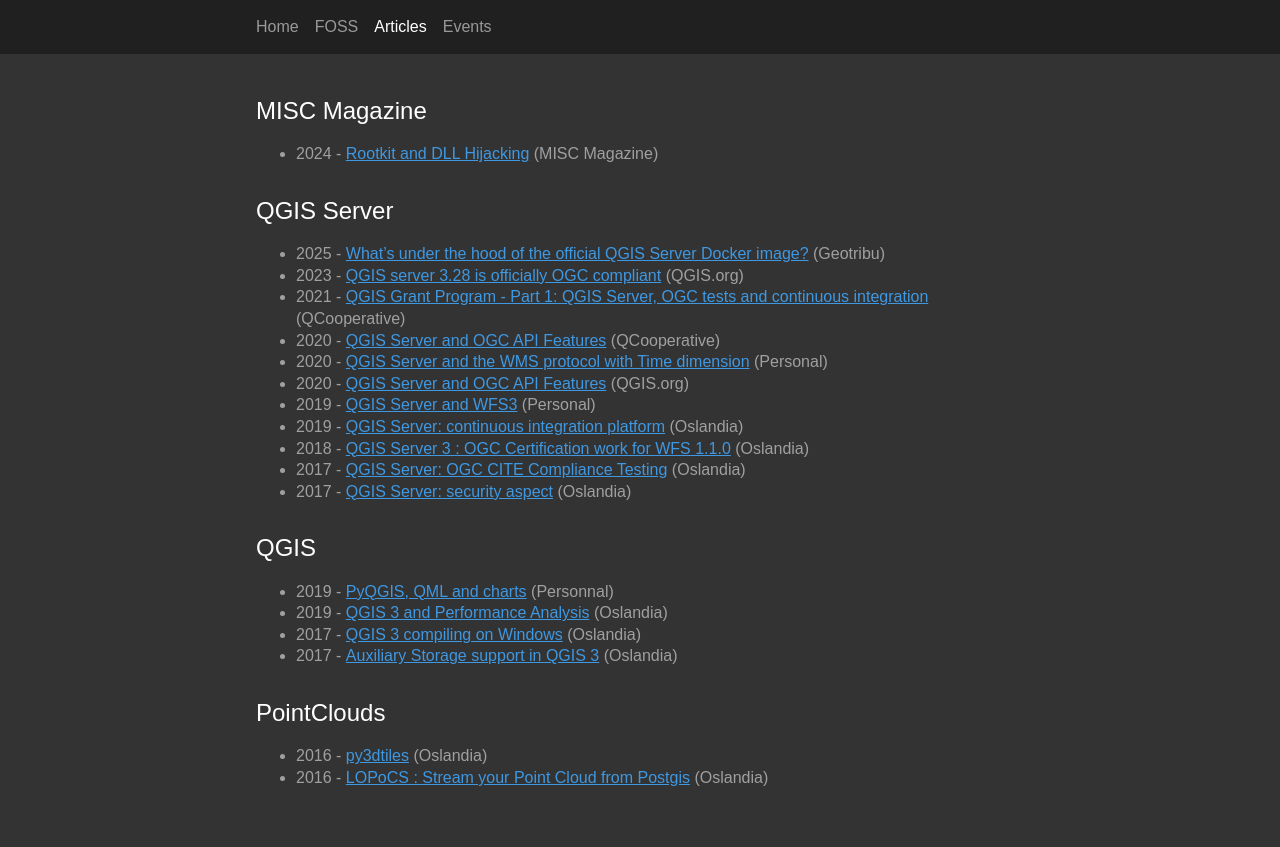
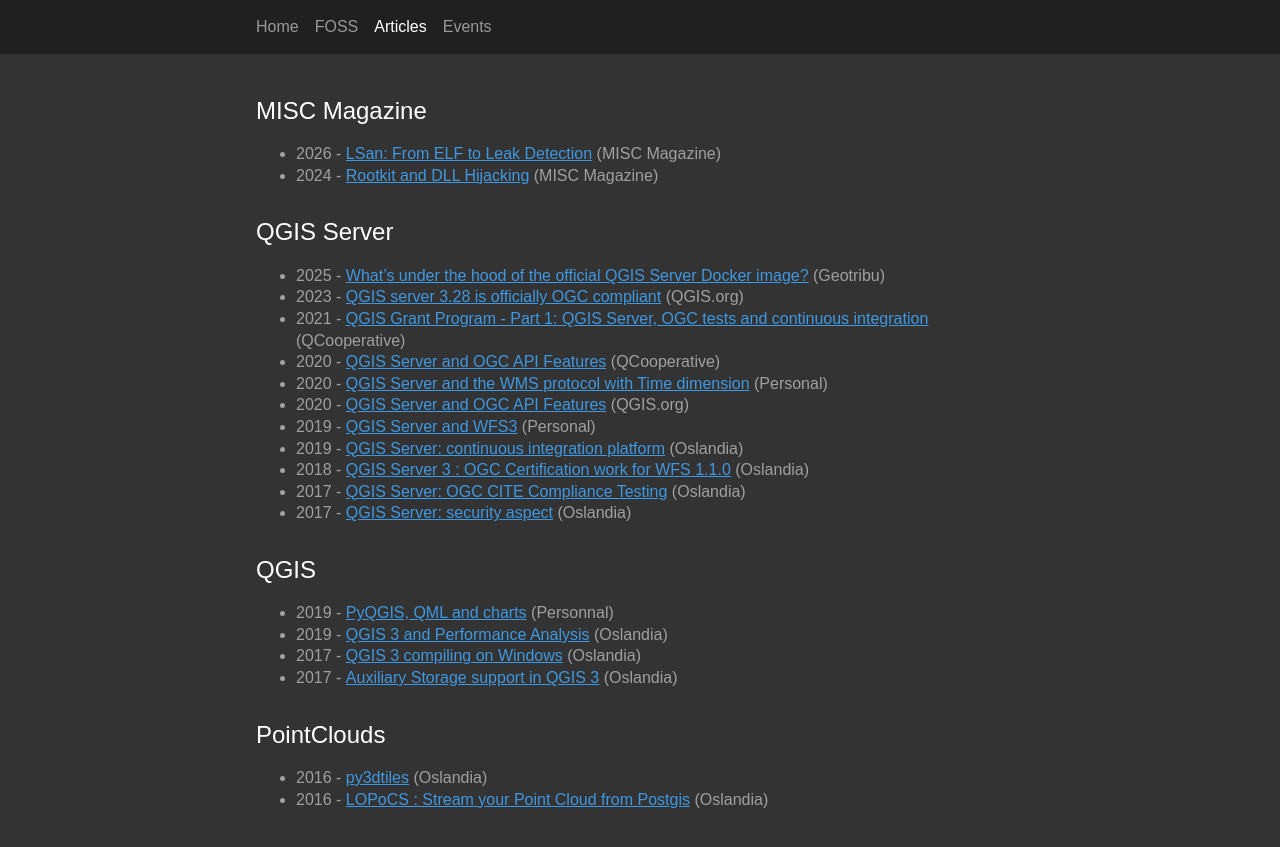
Before and after one commit to pblottiere/pblottiere.github.io, a Jekyll site: the page built from articles/index.md, in a window 1280 px wide. Shown: the top 847 px of the page. Built offline with Jekyll 4.4.1, drawn with Linux system fonts in a browser that asks for light colours; comment, search, counter and statistics services are not loaded; our own code applies the rules of GitHub Pages for plain Markdown files.

Commit message:
Add last MISC article

```diff
--- a/articles/index.md
+++ b/articles/index.md
@@ -4,6 +4,7 @@ layout: left
 
 # MISC Magazine
 
+  + {:.item} 2026 - <a href="https://connect.ed-diamond.com/misc/mischs-034/lsan-de-l-elf-a-la-detection-de-fuite">LSan: From ELF to Leak Detection</a> (MISC Magazine)
   + {:.item} 2024 - <a href="https://connect.ed-diamond.com/misc/mischs-030/rootkit-et-dll-hijacking">Rootkit and DLL Hijacking</a> (MISC Magazine)
 
 
```
